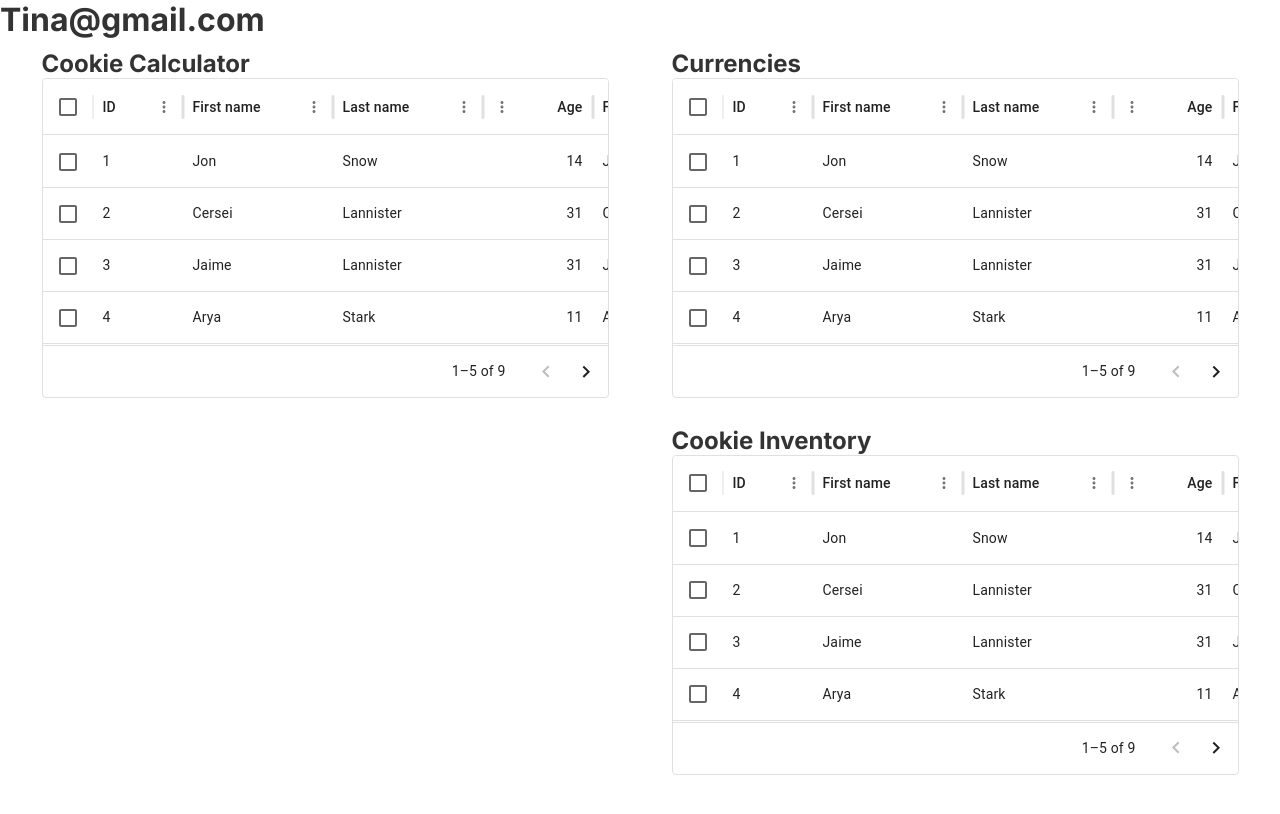
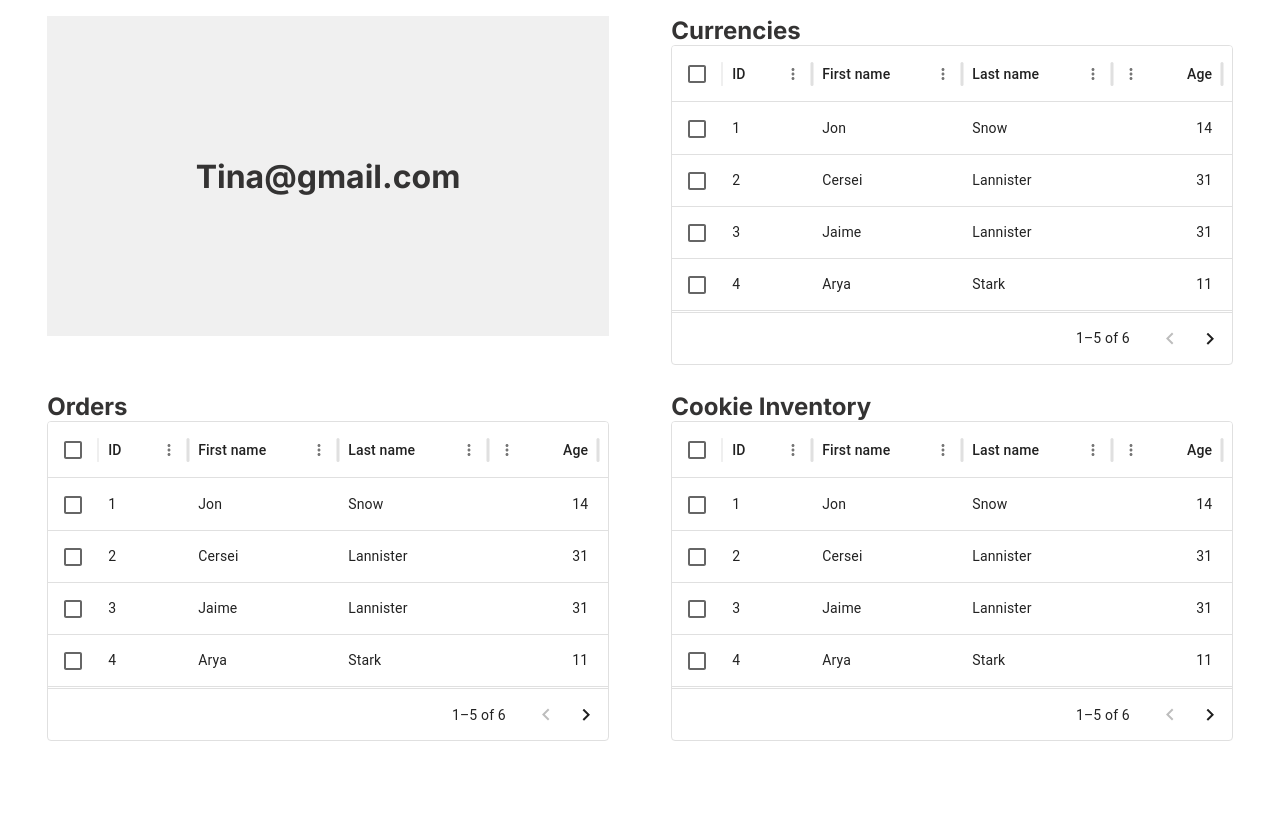
Before and after one commit to Ann-Clawson/crumbs-frontend, a React (Vite) app in the folder crumbs-frontend/: page /dashboard in a window 1280 px wide. Shown: the top 814 px of the page. Built offline with nearby package versions, Linux system fonts and the light colour scheme.

Commit message:
formats dashboard 4 features

```diff
--- a/crumbs-frontend/src/Dashboard.jsx
+++ b/crumbs-frontend/src/Dashboard.jsx
@@ -42,9 +42,6 @@ const rows = [
   { id: 4, lastName: "Stark", firstName: "Arya", age: 11 },
   { id: 5, lastName: "Targaryen", firstName: "Daenerys", age: null },
   { id: 6, lastName: "Melisandre", firstName: null, age: 150 },
-  { id: 7, lastName: "Clifford", firstName: "Ferrara", age: 44 },
-  { id: 8, lastName: "Frances", firstName: "Rossini", age: 36 },
-  { id: 9, lastName: "Roxie", firstName: "Harvey", age: 65 },
 ];
 
 export function Dashboard() {
@@ -72,25 +69,62 @@ export function Dashboard() {
 
   return (
     <div>
-      <h1>{current_user.email}</h1>
       <Box
         sx={{
           display: "flex",
           justifyContent: "space-around",
           width: "100%",
           height: "100vh",
-          padding: "10px",
+          padding: "2vh",
         }}
       >
+        {/* LEFT CONTAINER */}
         <Box
           sx={{
+            display: "flex",
+            flexDirection: "column",
             width: "45%",
             minHeight: "40vh",
-            maxHeight: "40vh",
+            maxHeight: "100vh",
+            // display: "flex",
+            // flexDirection: "column",
+            // width: "45%",
+            // // minHeight: "40vh",
+            // maxHeight: "100%",
+
             // flexGrow: 1,
+            // justifyContent: "space-around",
           }}
         >
-          <h2>Cookie Calculator</h2>
+          {/* TOP LEFT */}
+          <Box
+            sx={{
+              // height: "50%",
+              marginBottom: "10%",
+              // minHeight: "20vh",
+              minHeight: "40vh",
+              maxHeight: "40vh",
+              // maxHeight: "100vh",
+              // minHeight: "45vh",
+              // height: "50%",
+              backgroundColor: "#f0f0f0",
+              display: "flex",
+              justifyContent: "center",
+              alignItems: "center",
+            }}
+          >
+            <h1>{current_user.email}</h1>
+          </Box>
+          {/* BOTTOM LEFT */}
+          <Box
+            sx={{
+              height: "50%",
+              minHeight: "40vh",
+              maxHeight: "40vh",
+              // height: "50%",
+            }}
+          >
+            <h2>Orders</h2>
             <DataGrid
               rows={rows}
               columns={columns}
@@ -106,6 +140,8 @@ export function Dashboard() {
               disableRowSelectionOnClick
             />
           </Box>
+        </Box>
+        {/* RIGHT CONTAINER */}
         <Box
           sx={{
             display: "flex",
@@ -116,9 +152,10 @@ export function Dashboard() {
             // flexGrow: 1,
           }}
         >
+          {/* TOP RIGHT */}
           <Box
             sx={{
-              height: "50%",
+              // height: "50%",
               marginBottom: "10%",
               // minHeight: "20vh",
               minHeight: "40vh",
@@ -141,9 +178,10 @@ export function Dashboard() {
               disableRowSelectionOnClick
             />
           </Box>
+          {/* BOTTOM RIGHT */}
           <Box
             sx={{
-              height: "50%",
+              // height: "50%",
               minHeight: "40vh",
               maxHeight: "40vh",
             }}
```
Lines whose indentation alone changed are shown as unchanged.
